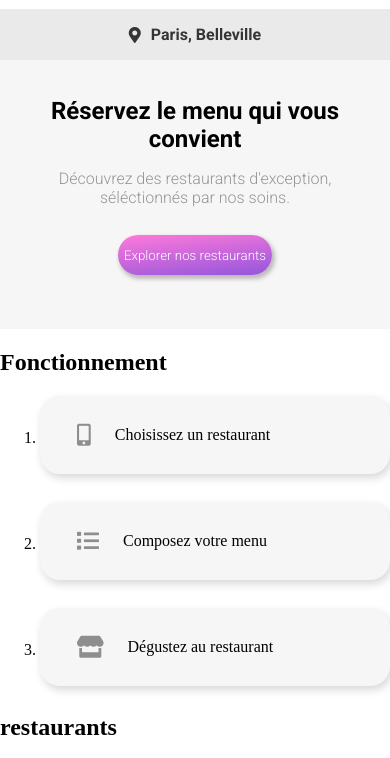
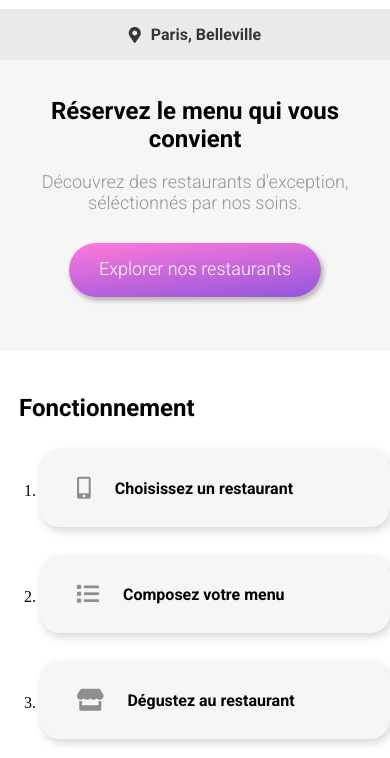
Before and after one commit to helio-dev/heliohoaraudossantos_3_01032021, a website: page index.html in a window 390 px wide. Shown: the part 51-809 px from the top of the page. Drawn offline with Linux system fonts and the light colour scheme; a web font is replaced by a local one.

Commit message:
index.html: indentation du code et ajout d'une section

```diff
--- a/dart-sass/sass_source/style.scss
+++ b/dart-sass/sass_source/style.scss
@@ -58,10 +58,12 @@ $texte:'Roboto', sans-serif;
     		.info__description{
 			color: #959595;
 			font-family: $texte;
-			font-size: medium;
+			font-size: large;
 			}
 			.info__button {
 			margin: 12px 0px 34px 0px;
+			font-size: large;
+			padding: 12px 30px 16px 30px;
 			font-family: $texte;
 			background:linear-gradient(174deg,$secondaire, $primaire);
 			height: 3em;
@@ -105,6 +107,11 @@ $texte:'Roboto', sans-serif;
 			}
 		}
 
+.ctatitle{
+	font-size: x-large;
+	font-family: $texte;
+	margin: 43px 0px 27px 19px;
+}
 .ctaitem{
 
 	margin-bottom: 28px;
@@ -129,7 +136,9 @@ $texte:'Roboto', sans-serif;
 			}
 		}
 		.ctaitem__action{
-
+			font-family: $texte;
+			font-size: medium;
+			font-weight: 700;
 		}
 
 		.fas{
--- a/index.html
+++ b/index.html
@@ -20,7 +20,7 @@
         <header class="banniere">
             <img class="logo__hello" src="visuels/images/logo/ohmyfood.png" alt="logo ohmyfood"></img>
         </header>
-
+        <section class="bloccta">
             <article class="info">
                 <div>
                     <form action="" class="info__form">
@@ -36,7 +36,7 @@
                 </div>
             </article>
 
-        <h2>Fonctionnement</h2>
+            <h2 class="ctatitle">Fonctionnement</h2>
             <ol class="cta">
                 <li class="ctaitem">
                     <div class="ctaitem__contenair">
```
Also changed, not shown: dart-sass/css/style.css, 1 other file. Lines whose indentation alone changed are shown as unchanged.
